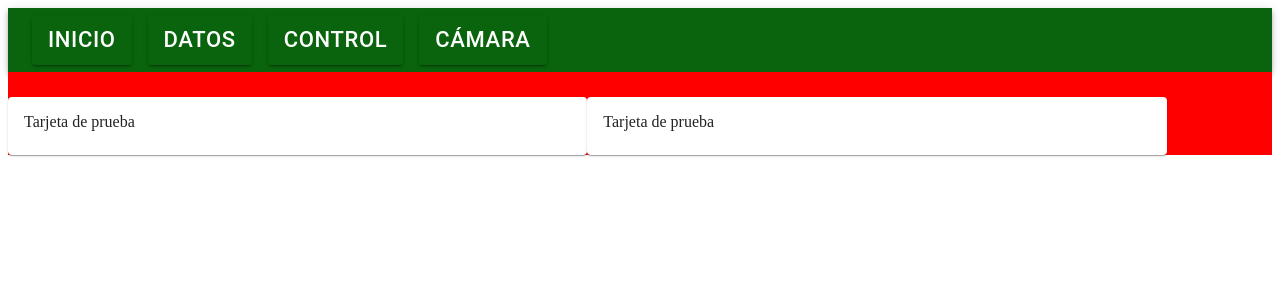
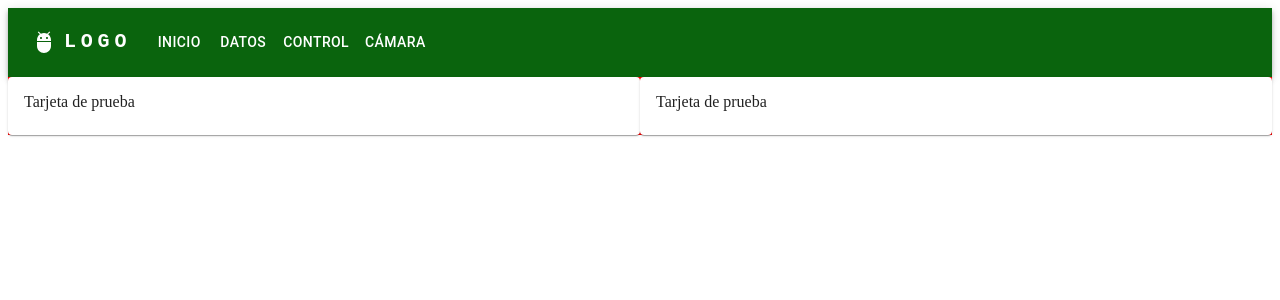
Before and after one commit to dcontt00/arq, a React (Create React App) app in the folder frontend/: page /home in a window 1280 px wide. Shown: the top 300 px of the page. Built offline with nearby package versions, Linux system fonts and the light colour scheme.

Commit message:
Cambios en appbar

```diff
--- a/frontend/src/App.js
+++ b/frontend/src/App.js
@@ -1,19 +1,26 @@
-import * as React from 'react';
-import { ThemeProvider } from '@mui/material/styles';
-import theme from './theme';
-import { BrowserRouter as Router, Navigate, Routes, Route} from 'react-router-dom';
-import Login from './pages/login';
-import Home from './pages/home';
+import * as React from "react";
+import { ThemeProvider } from "@mui/material/styles";
+import theme from "./theme";
+import {
+  BrowserRouter as Router,
+  Navigate,
+  Routes,
+  Route,
+} from "react-router-dom";
+import Login from "./pages/login";
+import Home from "./pages/home";
+import Appbar from "./components/Appbar";
 
-export default function App(){
-  return(
+export default function App() {
+  return (
     <ThemeProvider theme={theme}>
       <Router>
-          <Routes>
-            <Route path='/' element={<Navigate to='/login' />}></Route>
-            <Route path='/login' element={<Login />}></Route>
-            <Route path='/home' element={<Home />}></Route>
-          </Routes>
+        <Appbar />
+        <Routes>
+          <Route path="/" element={<Navigate to="/login" />}></Route>
+          <Route path="/login" element={<Login />}></Route>
+          <Route path="/home" element={<Home />}></Route>
+        </Routes>
       </Router>
     </ThemeProvider>
   );
--- /dev/null
+++ b/frontend/src/components/Appbar.js
@@ -0,0 +1,96 @@
+import * as React from "react";
+import AppBar from "@mui/material/AppBar";
+import Box from "@mui/material/Box";
+import Toolbar from "@mui/material/Toolbar";
+import IconButton from "@mui/material/IconButton";
+import Typography from "@mui/material/Typography";
+import Menu from "@mui/material/Menu";
+import MenuIcon from "@mui/icons-material/Menu";
+import Container from "@mui/material/Container";
+import Avatar from "@mui/material/Avatar";
+import Button from "@mui/material/Button";
+import Tooltip from "@mui/material/Tooltip";
+import MenuItem from "@mui/material/MenuItem";
+import AdbIcon from "@mui/icons-material/Adb";
+
+const pages = ["Inicio", "Datos", "Control", "Cámara"];
+const settings = ["Profile", "Account", "Dashboard", "Logout"];
+
+function ResponsiveAppBar() {
+  const [anchorElNav, setAnchorElNav] = React.useState(null);
+  const [anchorElUser, setAnchorElUser] = React.useState(null);
+
+  const handleOpenNavMenu = (event) => {
+    setAnchorElNav(event.currentTarget);
+  };
+  const handleOpenUserMenu = (event) => {
+    setAnchorElUser(event.currentTarget);
+  };
+
+  const handleCloseNavMenu = () => {
+    setAnchorElNav(null);
+  };
+
+  const handleCloseUserMenu = () => {
+    setAnchorElUser(null);
+  };
+
+  return (
+    <AppBar position="static">
+      <Container maxWidth="xl">
+        <Toolbar disableGutters>
+          <AdbIcon sx={{ display: { xs: "none", md: "flex" }, mr: 1 }} />
+          <Typography
+            variant="h6"
+            noWrap
+            component="a"
+            href="/"
+            sx={{
+              mr: 2,
+              display: { xs: "none", md: "flex" },
+              fontFamily: "monospace",
+              fontWeight: 700,
+              letterSpacing: ".3rem",
+              color: "inherit",
+              textDecoration: "none",
+            }}
+          >
+            LOGO
+          </Typography>
+
+          <AdbIcon sx={{ display: { xs: "flex", md: "none" }, mr: 1 }} />
+          <Typography
+            variant="h5"
+            noWrap
+            component="a"
+            href=""
+            sx={{
+              mr: 2,
+              display: { xs: "flex", md: "none" },
+              flexGrow: 1,
+              fontFamily: "monospace",
+              fontWeight: 700,
+              letterSpacing: ".3rem",
+              color: "inherit",
+              textDecoration: "none",
+            }}
+          >
+            LOGO
+          </Typography>
+          <Box sx={{ flexGrow: 1, display: { xs: "none", md: "flex" } }}>
+            {pages.map((page) => (
+              <Button
+                key={page}
+                onClick={handleCloseNavMenu}
+                sx={{ my: 2, color: "white", display: "block" }}
+              >
+                {page}
+              </Button>
+            ))}
+          </Box>
+        </Toolbar>
+      </Container>
+    </AppBar>
+  );
+}
+export default ResponsiveAppBar;
--- a/frontend/src/pages/home.js
+++ b/frontend/src/pages/home.js
@@ -1,38 +1,25 @@
-import * as React from 'react';
-import AppBar from '@mui/material/AppBar';
-import Toolbar from '@mui/material/Toolbar';
-import Grid from '@mui/material/Grid';
-import { CardContent, Typography } from '@mui/material';
-import Card from '@mui/material/Card';
-import Stack from '@mui/material/Stack';
-import Button from '@mui/material/Button';
+import * as React from "react";
+import AppBar from "@mui/material/AppBar";
+import Toolbar from "@mui/material/Toolbar";
+import Grid from "@mui/material/Grid";
+import { CardContent, Typography } from "@mui/material";
+import Card from "@mui/material/Card";
+import Stack from "@mui/material/Stack";
+import Button from "@mui/material/Button";
 
-export default function Home(){
-
-    return (
-        <div>
-            {/*Barra del Menu*/}
-            <AppBar position="static"><Typography color="white">
-                <Toolbar>
-                    {/*0CA712*/}
-                    <Stack spacing={2} direction="row">
-                        <Button variant="contained" sx={{fontSize:'22'}}>Inicio</Button>
-                        <Button variant="contained" sx={{fontSize:'22'}}>Datos</Button>
-                        <Button variant="contained" sx={{fontSize:'22'}}>Control</Button>
-                        <Button variant="contained" sx={{fontSize:'22'}}>Cámara</Button>
-                    </Stack>
-                </Toolbar>
-            </Typography></AppBar>
-
-            {/*Parte de las Graficas*/}
-            <Grid container sx={{paddingTop:"2%",backgroundColor:'red'}}>
-                <Grid item lg={5.5}>
-                    <Card><CardContent>Tarjeta de prueba</CardContent></Card>
-                </Grid>
-                <Grid item lg={5.5}>
-                    <Card><CardContent>Tarjeta de prueba</CardContent></Card>
-                </Grid>
-            </Grid>
-        </div>
-    );
+export default function Home() {
+  return (
+    <Grid container sx={{ backgroundColor: "red" }}>
+      <Grid item lg={6}>
+        <Card>
+          <CardContent>Tarjeta de prueba</CardContent>
+        </Card>
+      </Grid>
+      <Grid item lg={6}>
+        <Card>
+          <CardContent>Tarjeta de prueba</CardContent>
+        </Card>
+      </Grid>
+    </Grid>
+  );
 }
```
